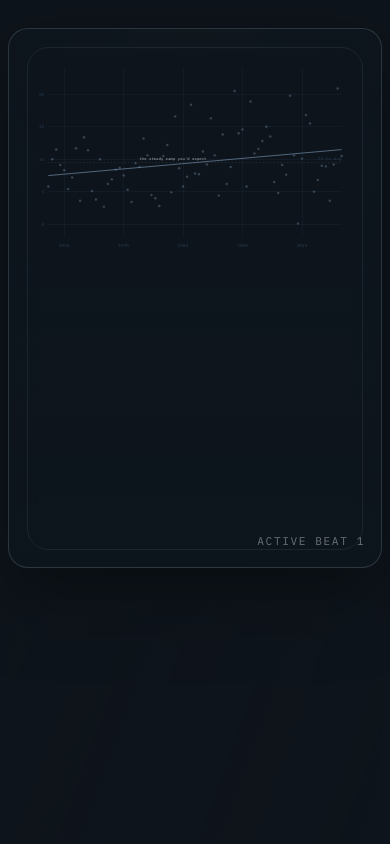
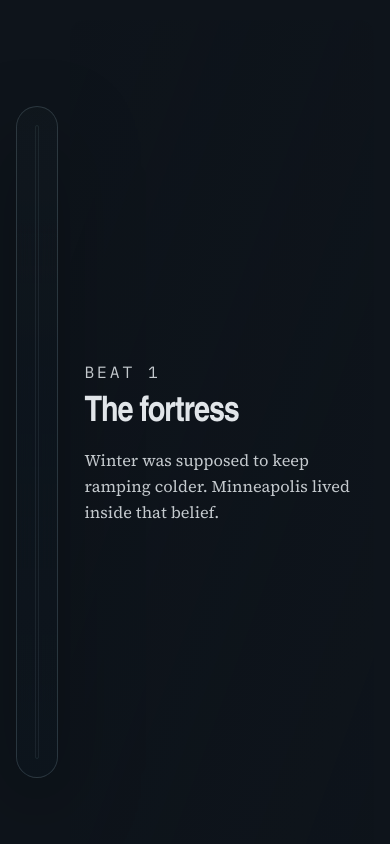
Before and after one commit to reggie-business/protogen-302-interactive-data-story, a Vue app: page / in a window 390 px wide. Shown: the top 844 px of the page. Built offline with nearby package versions, Linux system fonts and the light colour scheme; a web font is replaced by a local one.

Commit message:
Add attribution footer, README, license; finalize responsive + a11y

```diff
--- a/src/App.vue
+++ b/src/App.vue
@@ -81,7 +81,6 @@
       <div class="chart-stage" aria-label="Sticky chart stage">
         <div class="stage-frame">
           <WinterChart :active-beat="activeBeat" />
-          <p class="stage-debug">Active beat {{ activeBeat }}</p>
         </div>
       </div>
 
@@ -99,5 +98,17 @@
         </article>
       </section>
     </section>
+
+    <footer class="footer">
+      <p>
+        Temperature data:
+        <a href="https://open-meteo.com/" target="_blank" rel="noopener">Open-Meteo Historical Weather API</a>
+        (ERA5), CC BY 4.0.
+      </p>
+      <p>
+        Corroborating context: Minnesota DNR
+        <a href="https://www.dnr.state.mn.us/" target="_blank" rel="noopener">State Climatology Office</a>.
+      </p>
+    </footer>
   </main>
 </template>
--- a/src/style.css
+++ b/src/style.css
@@ -161,7 +161,7 @@
 }
 
 .winter-chart__layer {
-  transition: opacity 420ms ease;
+  transition: opacity 400ms ease;
 }
 
 .winter-chart__ramp-line {
@@ -354,17 +354,6 @@
   color: var(--amber);
 }
 
-.stage-debug {
-  position: absolute;
-  right: 1.5rem;
-  bottom: 1.25rem;
-  font-family: var(--font-data);
-  font-size: 0.7rem;
-  letter-spacing: 0.14em;
-  text-transform: uppercase;
-  color: rgba(237, 241, 245, 0.42);
-}
-
 .beats {
   grid-column: 2;
   position: relative;
@@ -427,7 +416,31 @@
   color: rgba(237, 241, 245, 0.82);
 }
 
-@media (max-width: 900px) {
+.footer {
+  margin-top: 6rem;
+  padding: 2rem clamp(1rem, 3vw, 2.5rem);
+  border-top: 1px solid rgba(110, 140, 168, 0.16);
+  font-family: var(--font-data);
+  font-size: 0.75rem;
+  line-height: 1.5;
+  color: rgba(191, 227, 242, 0.62);
+  letter-spacing: 0.02em;
+}
+
+.footer a {
+  color: rgba(237, 241, 245, 0.88);
+  text-decoration: none;
+  border-bottom: 1px solid rgba(237, 241, 245, 0.34);
+  transition: border-color 0.2s;
+}
+
+.footer a:hover,
+.footer a:focus-visible {
+  border-color: var(--amber);
+  color: var(--amber);
+}
+
+@media (max-width: 380px) {
   .story-shell {
     width: min(100vw - 1rem, 72rem);
   }
@@ -457,13 +470,18 @@
     border-radius: 0.8rem;
   }
 
-  .stage-debug {
-    right: 1rem;
-    bottom: 1rem;
+  .beat {
+    padding-right: 0.5rem;
   }
 
-  .beat {
-    padding-right: 0.5rem;
+  .scrubber__track::-webkit-slider-thumb {
+    width: 20px;
+    height: 20px;
+  }
+
+  .scrubber__track::-moz-range-thumb {
+    width: 20px;
+    height: 20px;
   }
 }
 
```
